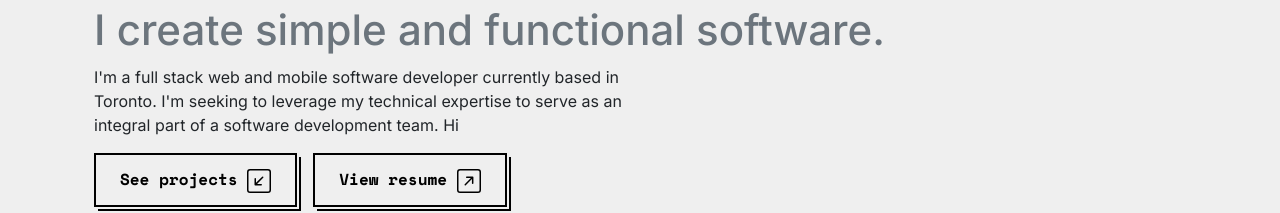
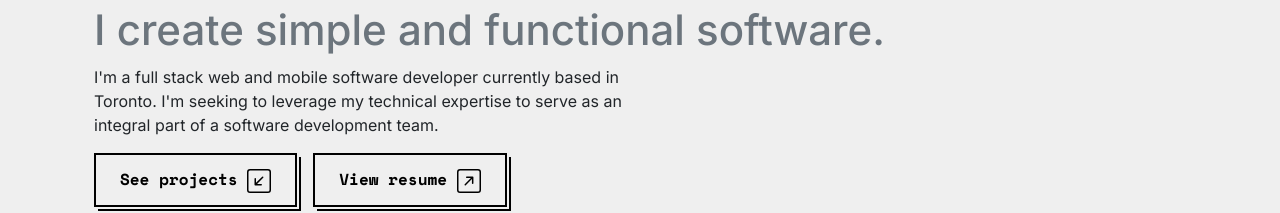
Before and after one commit to SeanTheJedi/portfolio, an Angular app: page / in a window 1280 px wide. Shown: the part 373-586 px from the top of the page. Built offline with nearby package versions, Linux system fonts and the light colour scheme.

Commit message:
test completed

```diff
--- a/src/app/landing-page/landing-page.component.html
+++ b/src/app/landing-page/landing-page.component.html
@@ -10,7 +10,7 @@
         <p class="intro-small w-50">
             I'm a full stack web and mobile software developer currently based in Toronto.
             I'm seeking to leverage my technical expertise to serve as an integral
-            part of a software development team. Hi
+            part of a software development team.
         </p>
         <button class="hero-btn space-mono-regular fw-bold me-3">
             See projects
```
